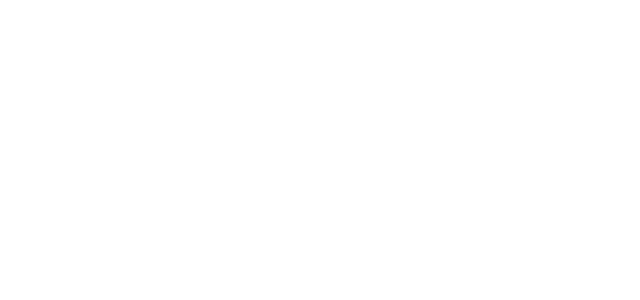
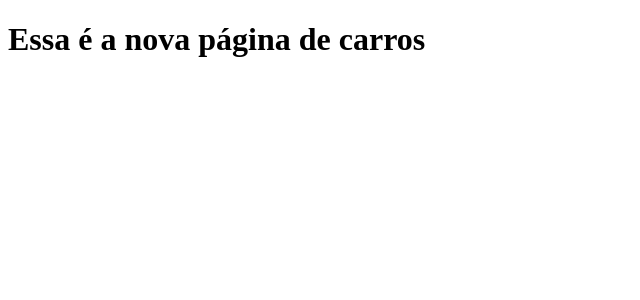
Before and after one commit to treinaweb/nuxt-fundamentos, a Nuxt app: page /carros in a window 1280 px wide. Before the commit this address had no page. Shown: the top 300 px of the page, without its empty margins (0-640 px from the left). Built offline with nearby package versions, Linux system fonts and the light colour scheme.

Commit message:
1-6 Criando outras rotas

```diff
--- /dev/null
+++ b/pages/carros/index.vue
@@ -0,0 +1,3 @@
+<template>
+    <h1>Essa é a nova página de carros</h1>
+</template>
```
